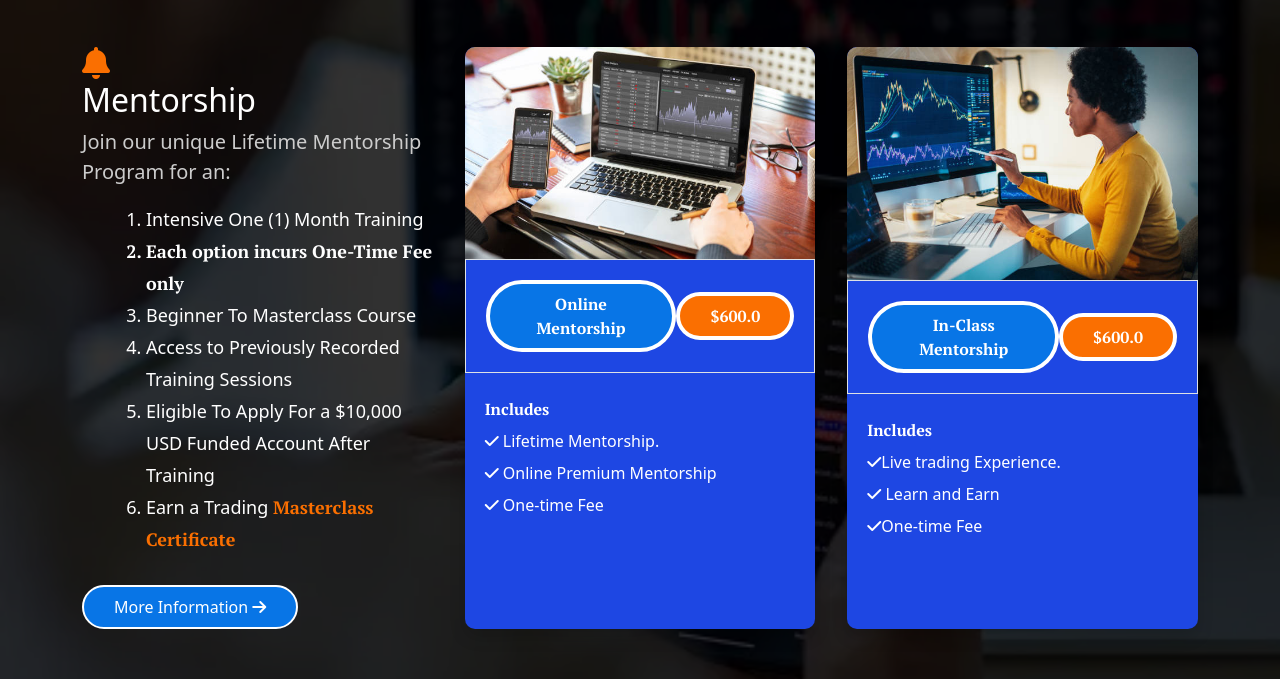
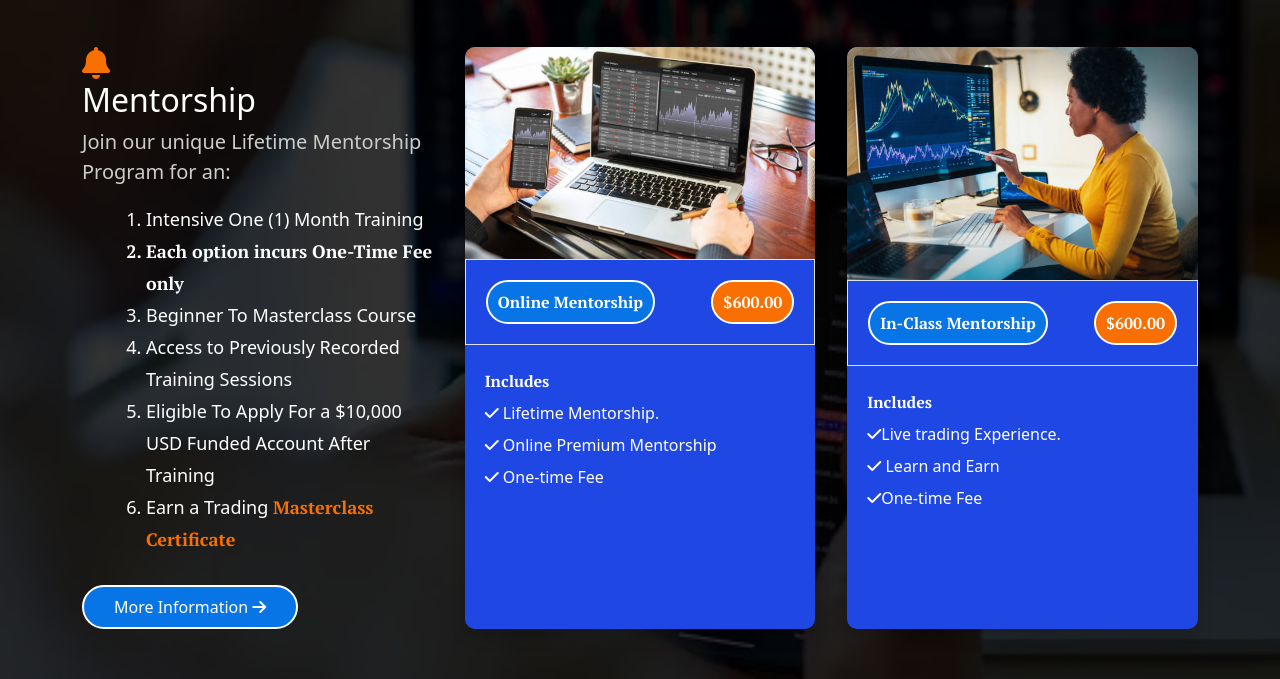
Before and after one commit to eodaneze/CiooForex, a PHP site: page / in a window 1280 px wide. Shown: the part 2461-3140 px from the top of the page. Run offline with PHP 8.4, Linux system fonts and the light colour scheme.

Commit message:
editing the montorship button

```diff
--- a/assets/css/index.css
+++ b/assets/css/index.css
@@ -353,19 +353,19 @@ body{
 }
 .mentorship-2 div button:first-child{
     background-color: #0875E6;
-    padding: 8px 30px;
+    padding: 8px 10px;
     border-radius: 50px;
     border: none;
-    border: 4px solid #fff;
+    border: 2px solid #fff;
     color: white;
     font-family: var(--font);
 }
 .mentorship-2 div button:last-child{
     background-color: var(--main);
-    padding: 8px 30px;
+    padding: 8px 10px;
     border-radius: 50px;
     border: none;
-    border: 4px solid #fff;
+    border: 2px solid #fff;
     color: white;
     font-family: var(--font);
 }
--- a/index.html
+++ b/index.html
@@ -368,7 +368,7 @@
               <img src="./assets/img/mentorship-1.jpg" alt="" class="img-fluid">
               <div class="border">
                    <button>Online Mentorship</button>
-                   <button>$600.0</button>
+                   <button>$600.00</button>
               </div>
               <div class="mentorship-includes">
                 <p>
@@ -383,7 +383,7 @@
             <img src="./assets/img/mentorship-2.jpg" alt="" class="img-fluid">
             <div class="border">
               <button>In-Class Mentorship</button>
-              <button>$600.0</button>
+              <button>$600.00</button>
          </div>
          <div class="mentorship-includes">
            <p>
```
